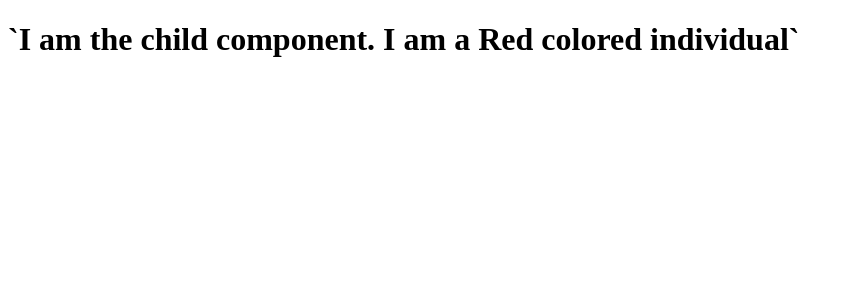
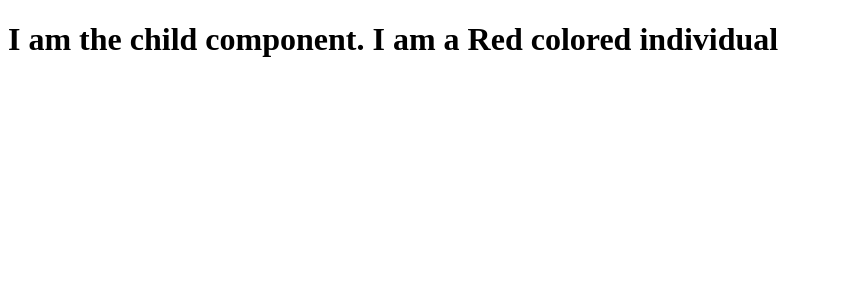
Before and after one commit to KennedyMungai/react_typescript_sample, a React (Create React App) app: page / in a window 1280 px wide. Shown: the top 300 px of the page, without its empty margins (0-851 px from the left). Built offline with nearby package versions, Linux system fonts and the light colour scheme.

Commit message:
Fixed a small mistake in the markup

```diff
--- a/src/props/Child.tsx
+++ b/src/props/Child.tsx
@@ -9,7 +9,7 @@ const Child = ({ color }: ChildProps) =>
 {
     return (
         <div>
-            <h1>`I am the child component. I am a {color} colored individual`</h1>
+            <h1>I am the child component. I am a {color} colored individual</h1>
         </div>
     )
 }
```
